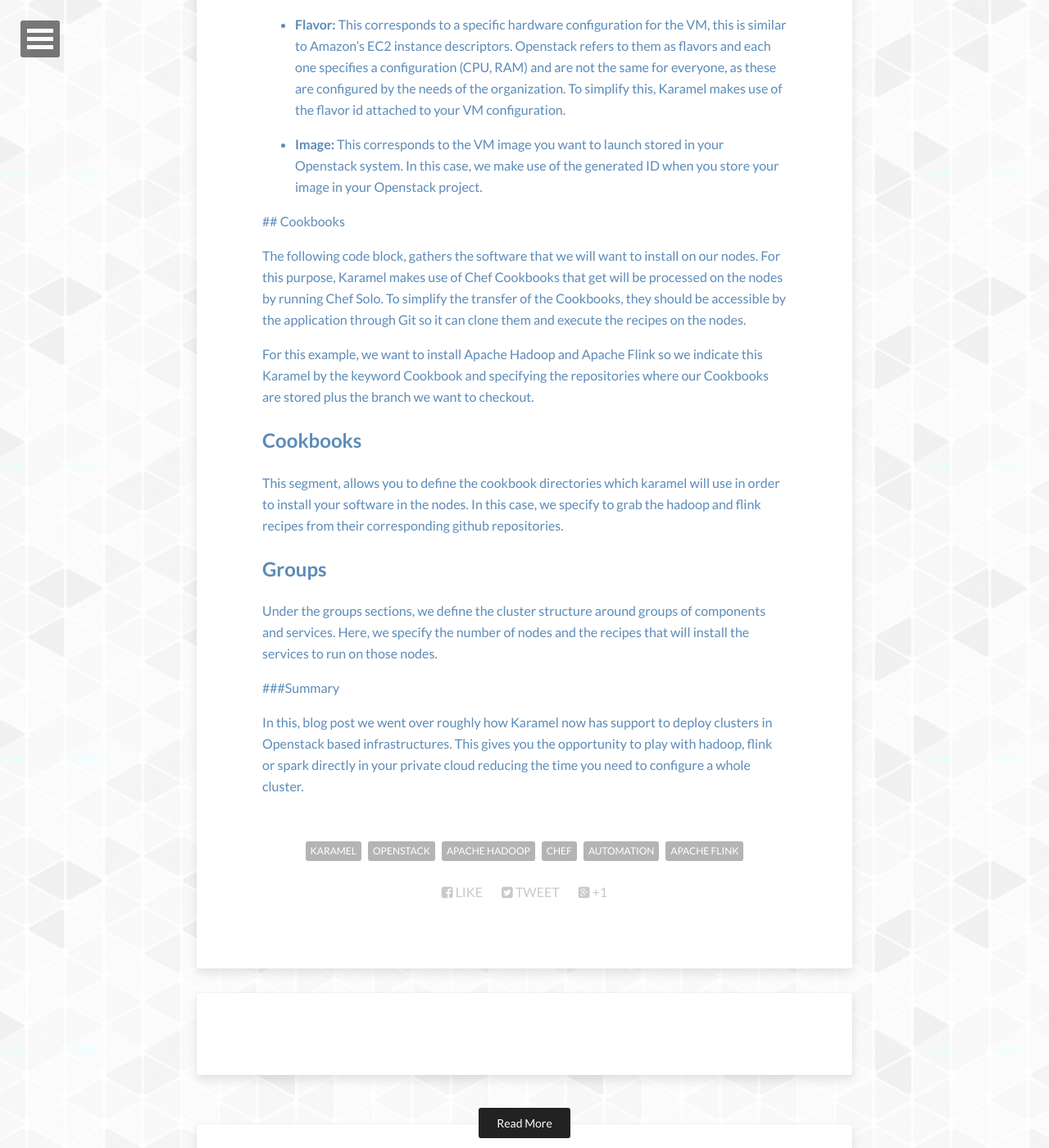
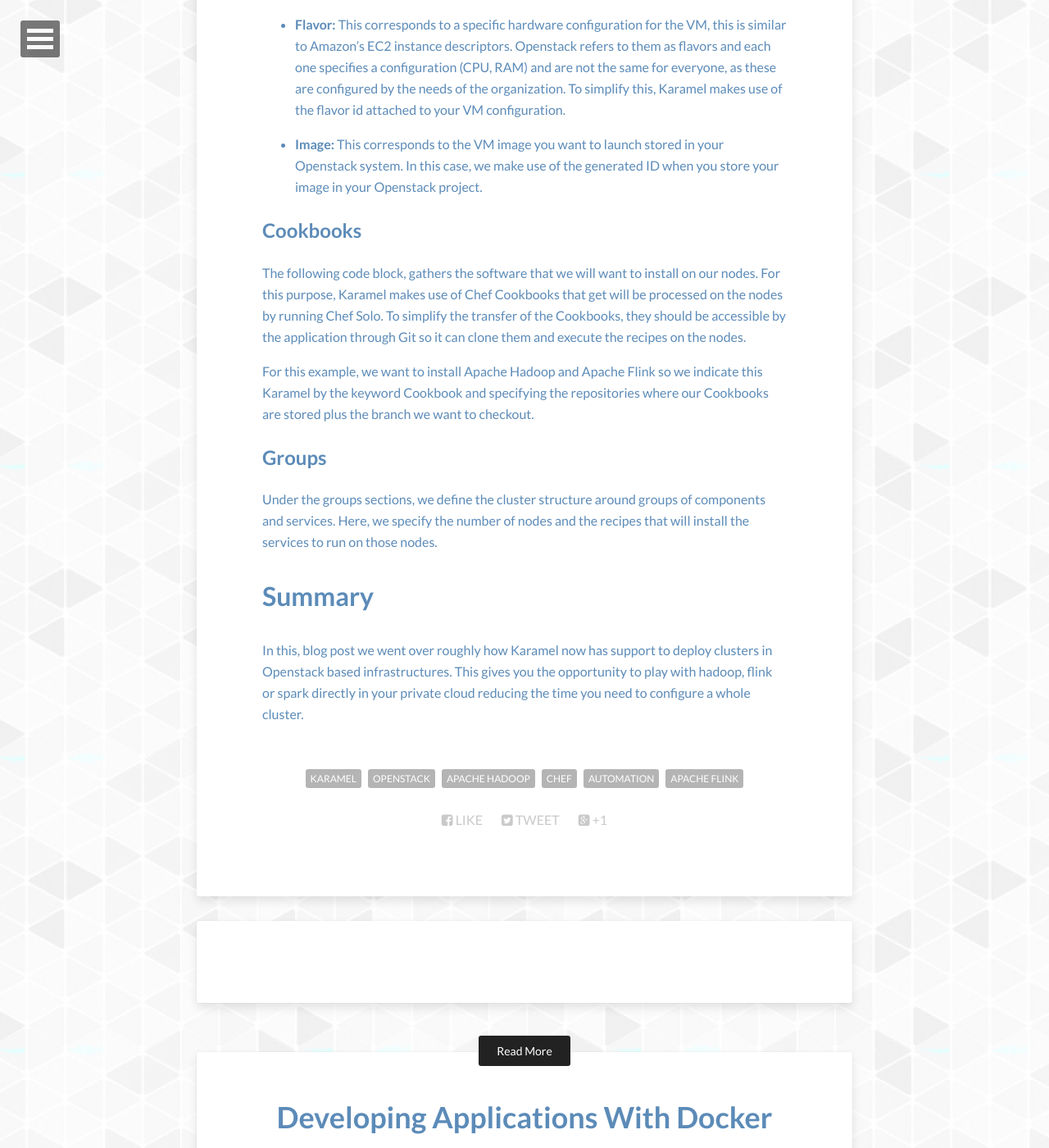
Before and after one commit to alorlea/alorlea.github.io, a Jekyll site: the page built from _posts/open-source/2016-02-08-openstack-cluster-orchestration-with-karamel.markdown, in a window 1280 px wide and 1400 px high, scrolled down 2309 px. Shown: the whole window at 82% size. Built offline with Jekyll 4.4.1, drawn with Linux system fonts in a browser that asks for light colours; nearby versions of some CDN libraries; comment, search, counter and statistics services are not loaded.

Commit message:
fixing errata

```diff
--- a/_posts/open-source/2016-02-08-openstack-cluster-orchestration-with-karamel.markdown
+++ b/_posts/open-source/2016-02-08-openstack-cluster-orchestration-with-karamel.markdown
@@ -108,7 +108,7 @@
   * __Image:__ This corresponds to the VM image you want to launch stored in your Openstack system. In this case, we
   make use of the generated ID when you store your image in your Openstack project.
 
-  ## Cookbooks
+## Cookbooks
 
   The following code block, gathers the software that we will want to install on our nodes. For this purpose,
   Karamel makes use of Chef Cookbooks that get will be processed on the nodes by running Chef Solo. To simplify the
@@ -118,19 +118,13 @@
   For this example, we want to install Apache Hadoop and Apache Flink so we indicate this Karamel by the keyword
   Cookbook and specifying the repositories where our Cookbooks are stored plus the branch we want to checkout.
 
-## Cookbooks
-
-This segment, allows you to define the cookbook directories which karamel will
-use in order to install your software in the nodes. In this case, we specify
-to grab the hadoop and flink recipes from their corresponding github repositories.
-
 ## Groups
 
 Under the groups sections, we define the cluster structure around groups
 of components and services. Here, we specify the number of nodes and the
 recipes that will install the services to run on those nodes.
 
-###Summary
+# Summary
 
 In this, blog post we went over roughly how Karamel now has support to deploy
 clusters in Openstack based infrastructures. This gives you the opportunity
```
Also changed, not shown: 1 other file.
